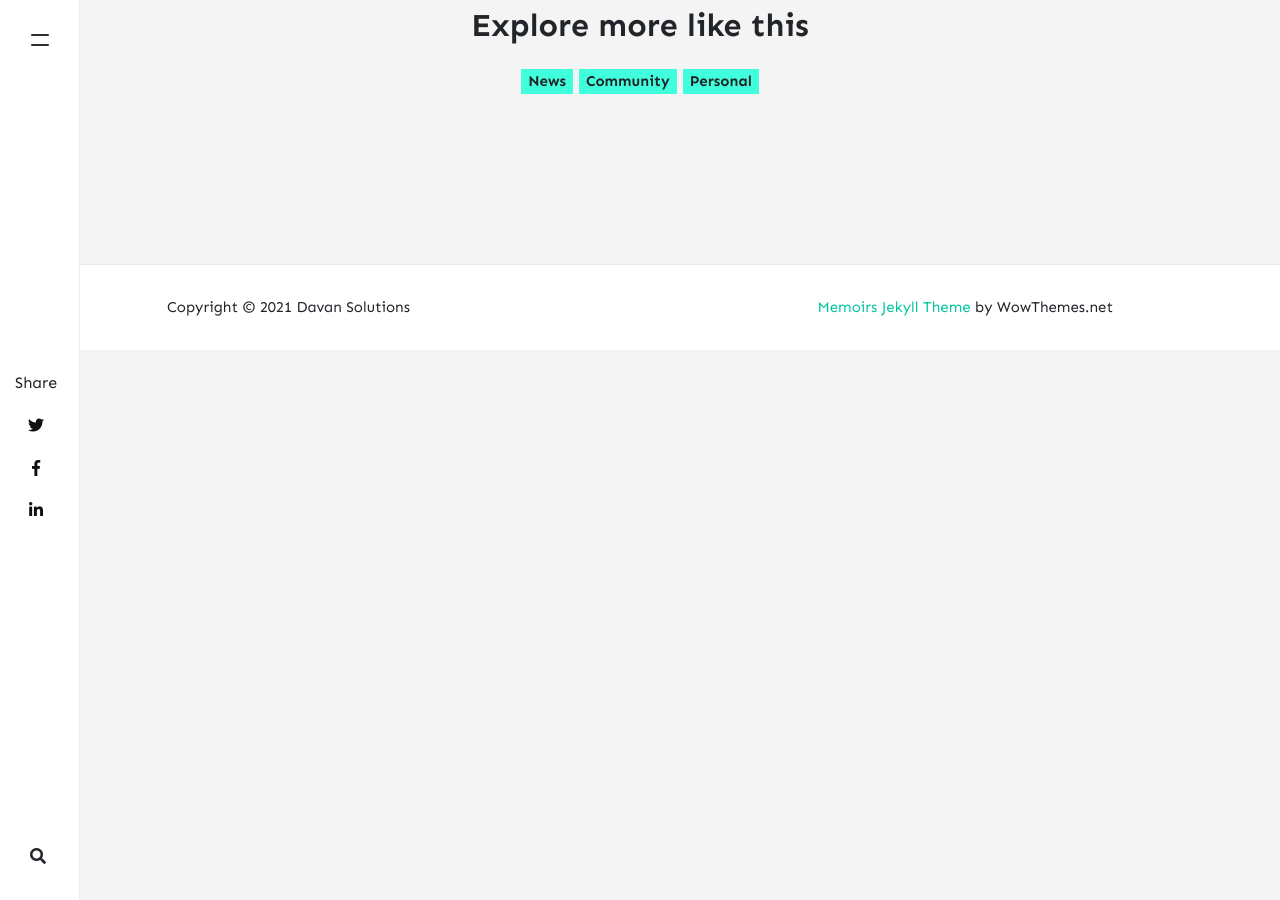
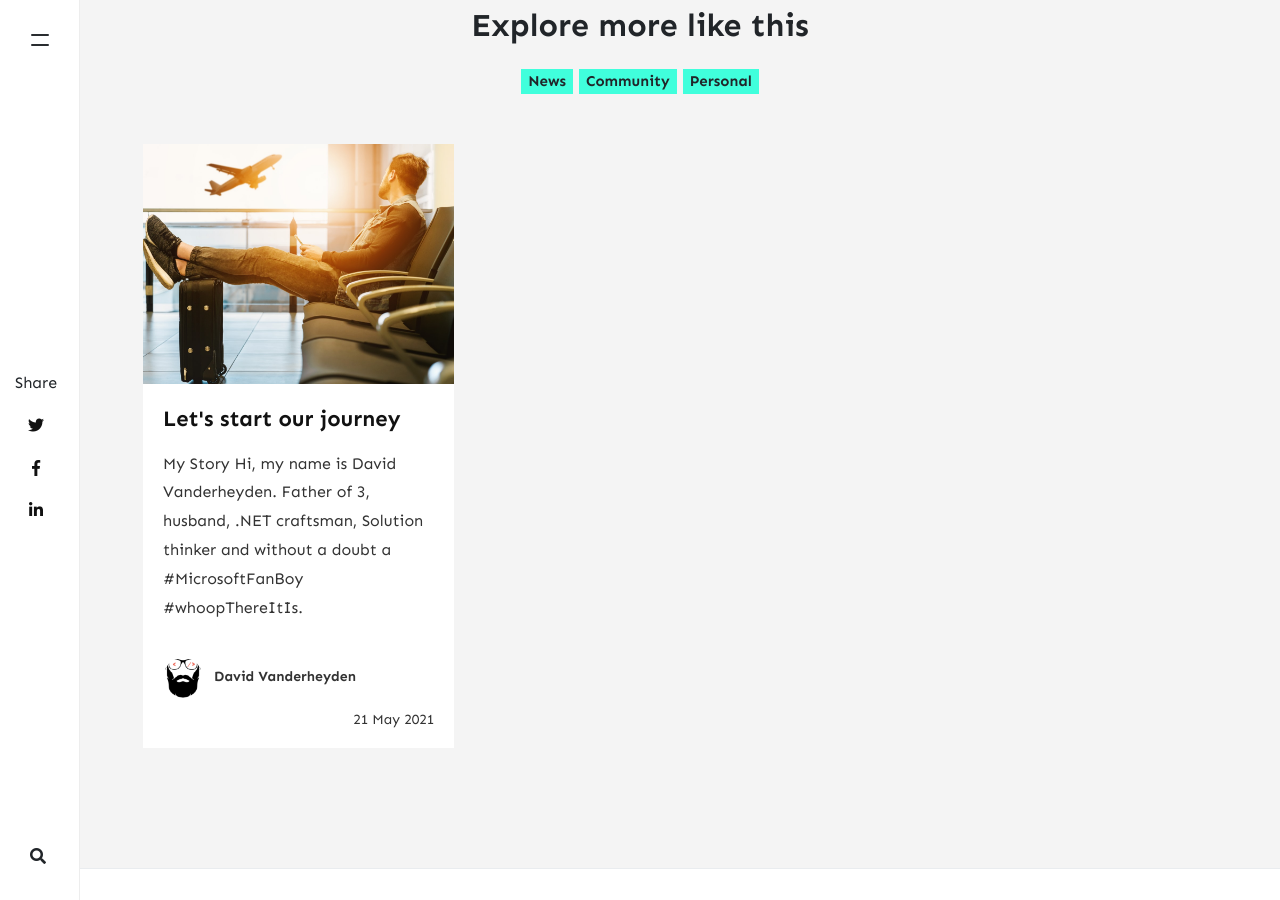
Before and after one commit to Davan-Solutions/davan-website, a Jekyll site: the page built from _posts/2021-05-21-let's-start-our-journey.md, in a window 1280 px wide and 900 px high, scrolled down 5229 px. Built offline with Jekyll 4.4.1, drawn with Linux system fonts in a browser that asks for light colours; nearby versions of some CDN libraries; comment, search, counter and statistics services are not loaded; before the commit the page ends 5579 px from its top, so only the background shows below that; part of the change alters nothing that is shown.

```diff
--- a/_config.yml
+++ b/_config.yml
@@ -9,7 +9,6 @@ baseurl: /blog
 google_analytics: 'UA-xxxxxxxx-1'
 disqus: 'davan-solutions-blog'
 # mailchimp-list: ''
-include: ["_pages"]
 permalink: /:title/
 email: info@davan.solutions
 
@@ -71,4 +70,11 @@ sass:
   sass_dir: _sass
   style: compressed
 
+
+include: [
+  "_pages",
+  "_posts",
+  "assets",
+  ]
+
 exclude: [changelog.md, LICENSE.txt, README.md, Gemfile, Gemfile.lock]
```
